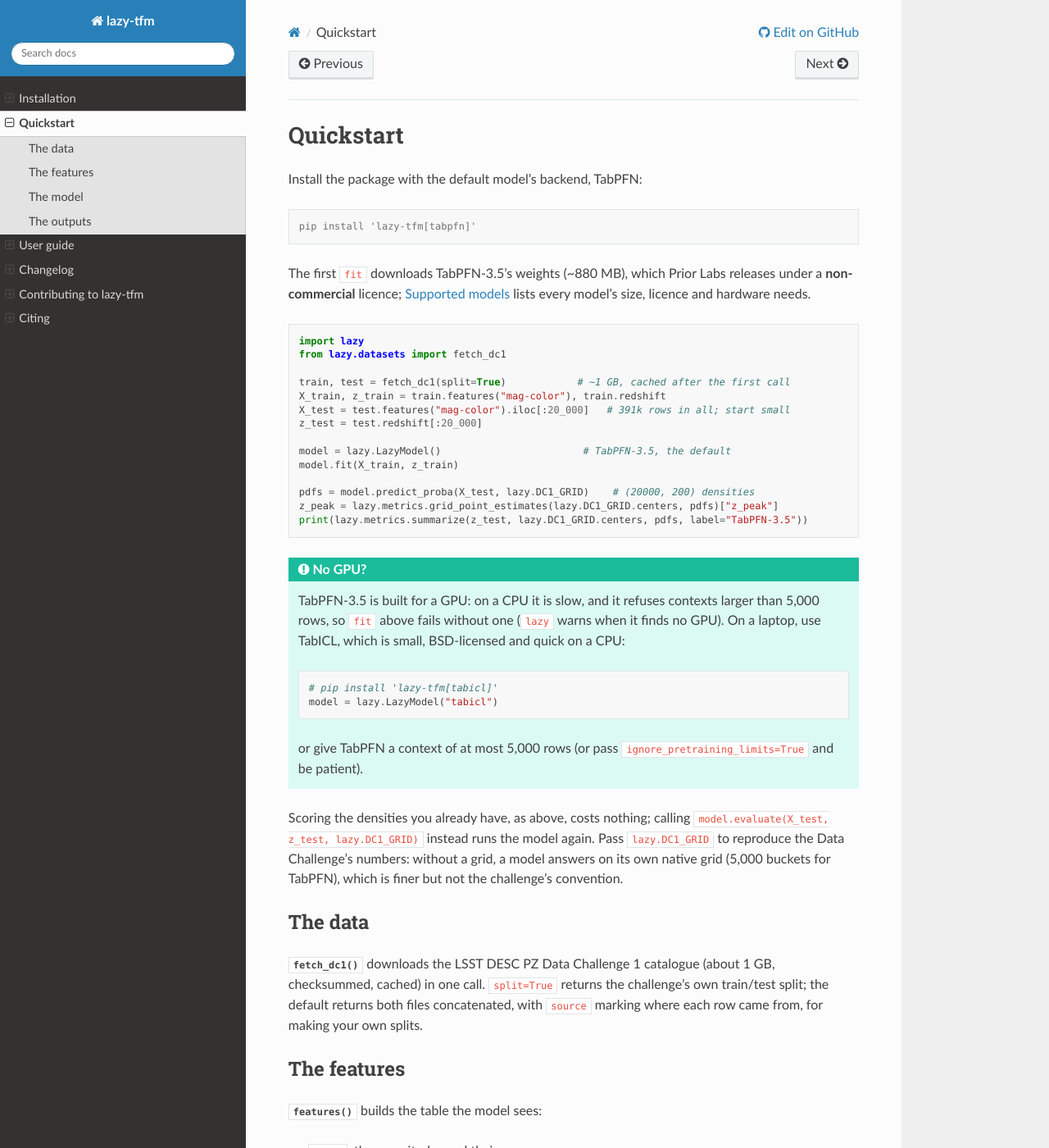
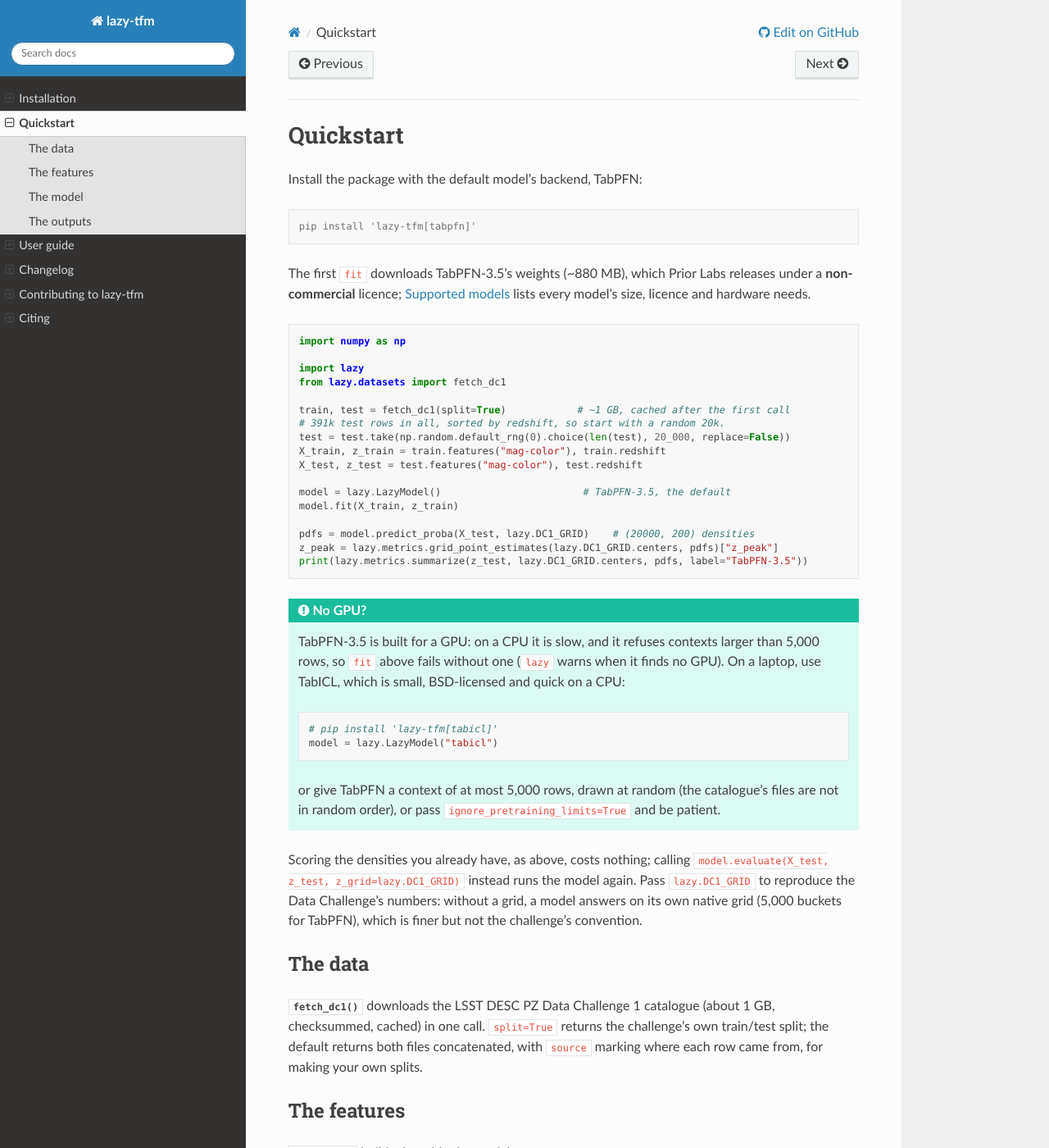
Before and after one commit to biprateep/lazy-tfm, a Sphinx documentation site: the page built from docs/quickstart.md, in a window 1280 px wide and 1400 px high. Shown: the whole window at 82% size. Built offline with Sphinx 7.4.7 and the Read the Docs theme 3.1.0, drawn with Linux system fonts in a browser that asks for light colours; pages that are not in the unit, such as notebooks, are missing from menus.

Commit message:
Fix the README and quickstart examples
They passed the grid to evaluate positionally, where it is read as
method, so the call raised; they now pass z_grid=. They also scored the
first 20,000 DC1 test rows, which the file sorts by redshift (median z
0.29 against 0.64 overall), so the numbers flattered every model; they
now draw a random 20,000, and the no-GPU advice says to draw a small
context at random too.

Co-Authored-By: Claude Opus 5.5 <noreply@anthropic.com>

`````diff
--- a/docs/quickstart.md
+++ b/docs/quickstart.md
@@ -11,13 +11,16 @@ releases under a **non-commercial** licence; {doc}`guide/models` lists every
 model's size, licence and hardware needs.
 
 ```python
+import numpy as np
+
 import lazy
 from lazy.datasets import fetch_dc1
 
 train, test = fetch_dc1(split=True)            # ~1 GB, cached after the first call
+# 391k test rows in all, sorted by redshift, so start with a random 20k.
+test = test.take(np.random.default_rng(0).choice(len(test), 20_000, replace=False))
 X_train, z_train = train.features("mag-color"), train.redshift
-X_test = test.features("mag-color").iloc[:20_000]   # 391k rows in all; start small
-z_test = test.redshift[:20_000]
+X_test, z_test = test.features("mag-color"), test.redshift
 
 model = lazy.LazyModel()                        # TabPFN-3.5, the default
 model.fit(X_train, z_train)
@@ -39,12 +42,13 @@ quick on a CPU:
 model = lazy.LazyModel("tabicl")
 ```
 
-or give TabPFN a context of at most 5,000 rows (or pass
-`ignore_pretraining_limits=True` and be patient).
+or give TabPFN a context of at most 5,000 rows, drawn at random (the
+catalogue's files are not in random order), or pass
+`ignore_pretraining_limits=True` and be patient.
 ````
 
 Scoring the densities you already have, as above, costs nothing; calling
-`model.evaluate(X_test, z_test, lazy.DC1_GRID)` instead runs the model again.
+`model.evaluate(X_test, z_test, z_grid=lazy.DC1_GRID)` instead runs the model again.
 Pass `lazy.DC1_GRID` to reproduce the Data Challenge's numbers: without a
 grid, a model answers on its own native grid (5,000 buckets for TabPFN), which
 is finer but not the challenge's convention.
`````
Also changed, not shown: CHANGELOG.md (+7 -0 lines), README.md (+6 -3 lines), docs/index.md (+5 -2 lines).
